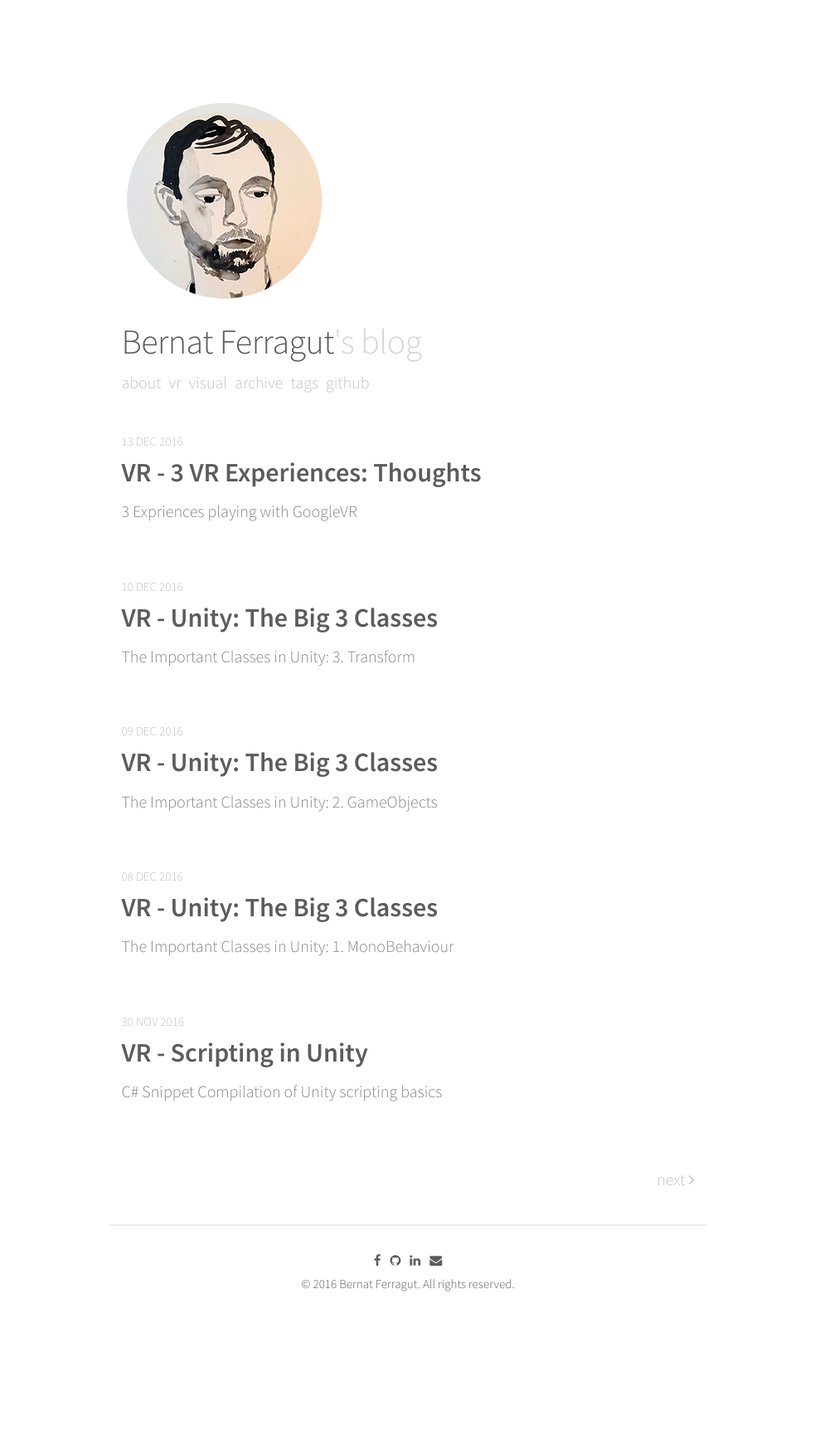
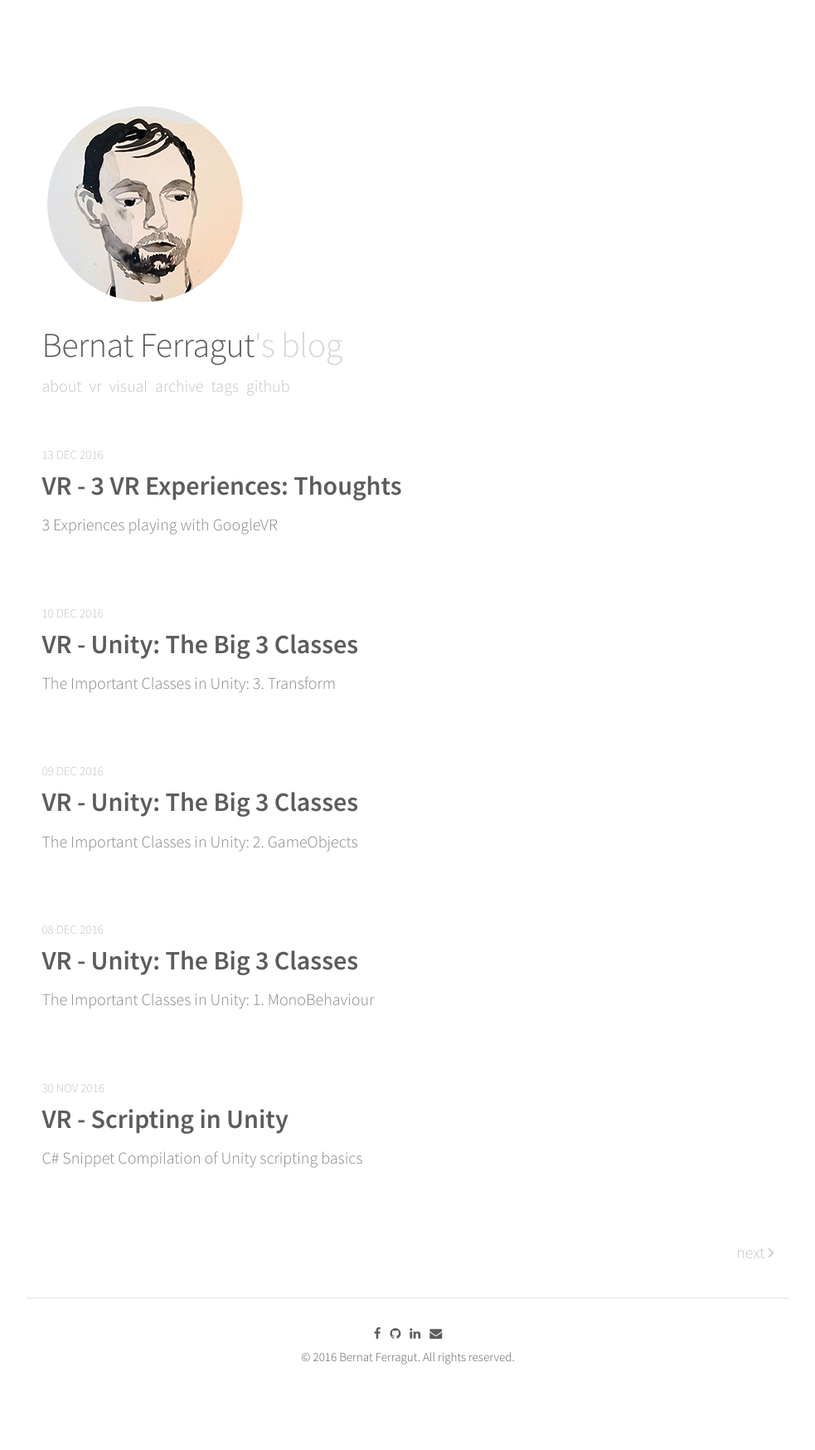
Before and after one commit to bernatferragut/FutureWeb-blog, a Jekyll site: the page built from index.html, in a window 1280 px wide. Shown: the whole page at 83% size, without its empty margins (148-1131 px from the left). Built offline with Jekyll 4.4.1, drawn with Linux system fonts in a browser that asks for light colours; nearby versions of some CDN libraries; the list of posts is cut into pages by our own code; before the commit the page ends 1659 px from its top, so only the background shows below that.

Commit message:
Update _site.scss

```diff
--- a/_sass/_site.scss
+++ b/_sass/_site.scss
@@ -22,12 +22,12 @@
 }
 
 .content-container {
-  max-width: 38rem;
+  max-width: 48rem;
   padding: 2rem 1.5rem;
   margin-left:  auto;
   margin-right: auto;
 
-  @media (min-width: 38rem){
+  @media (min-width: 48rem){
     padding: 5rem 1rem;
   }
 }
```
